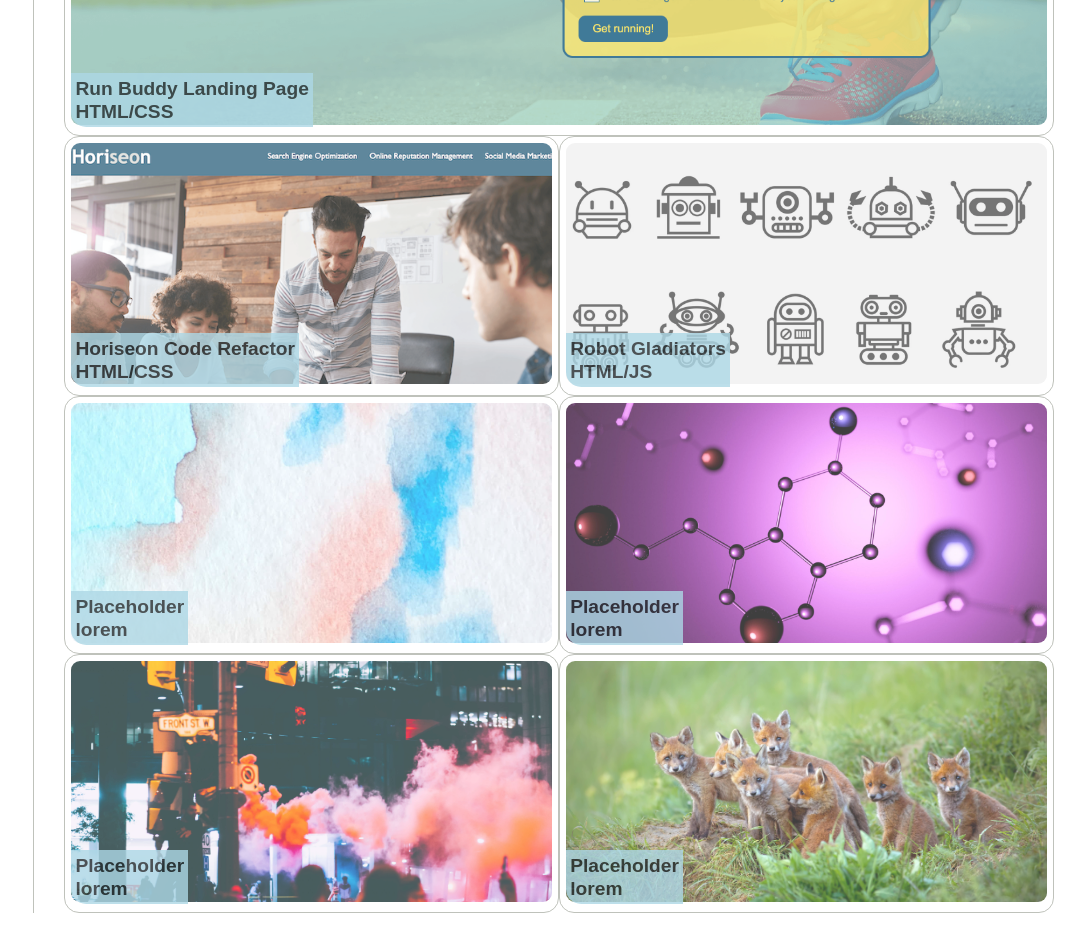
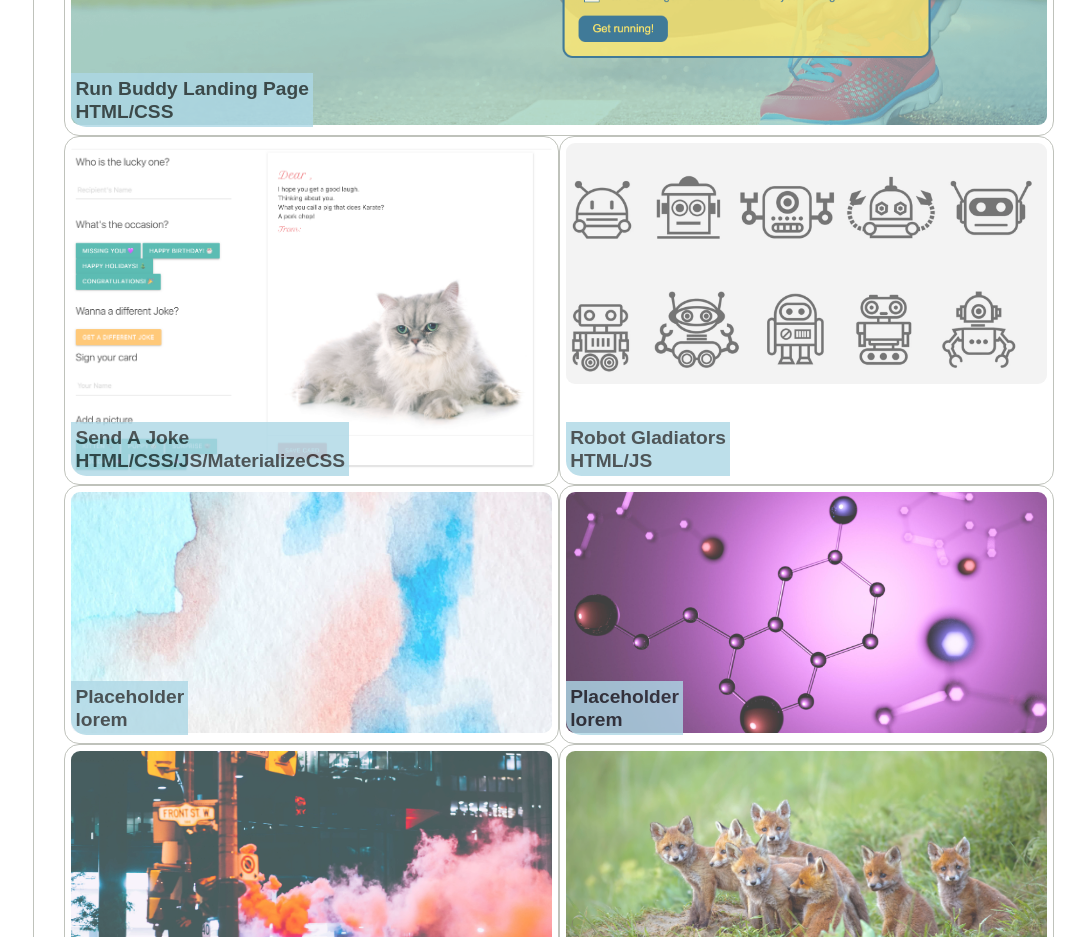
Before and after one commit to mavisyupyup1/myportfolio, a plain HTML site: page index.html in a window 1280 px wide. Shown: the part 800-1737 px from the top of the page, without its empty margins (196-1280 px from the left). Drawn offline with Linux system fonts and the light colour scheme.

Commit message:
add project 1 to portfolio

```diff
--- a/index.html
+++ b/index.html
@@ -56,10 +56,10 @@
                 </div>
                 <div class="not-first-works">
                     <article class="work">
-                        <p><a href="https://mavisyupyup1.github.io/SEO-optimization/" target="_blank"> <img class="work-img" src="assets/images/wensite-img-2.png" alt="Horiseon Website with four young people working in a conference room">
+                        <p><a href="https://mavisyupyup1.github.io/project-01-send-a-joke/" target="_blank"> <img class="work-img" src="assets/images/website-img-2.png" alt="A beautiful cat">
                         </a></p>
                         <div class="work-info">
-                            <h3 class="work-title">Horiseon Code Refactor<br/>HTML/CSS</h3>
+                            <h3 class="work-title">Send A Joke<br/>HTML/CSS/JS/MaterializeCSS</h3>
                         </div>
                     </article>
 
```
Also changed, not shown: assets/images/website-img-2.jpeg (added), assets/images/website-img-2.png (added), assets/images/wensite-img-2.png (deleted), 1 other file.
